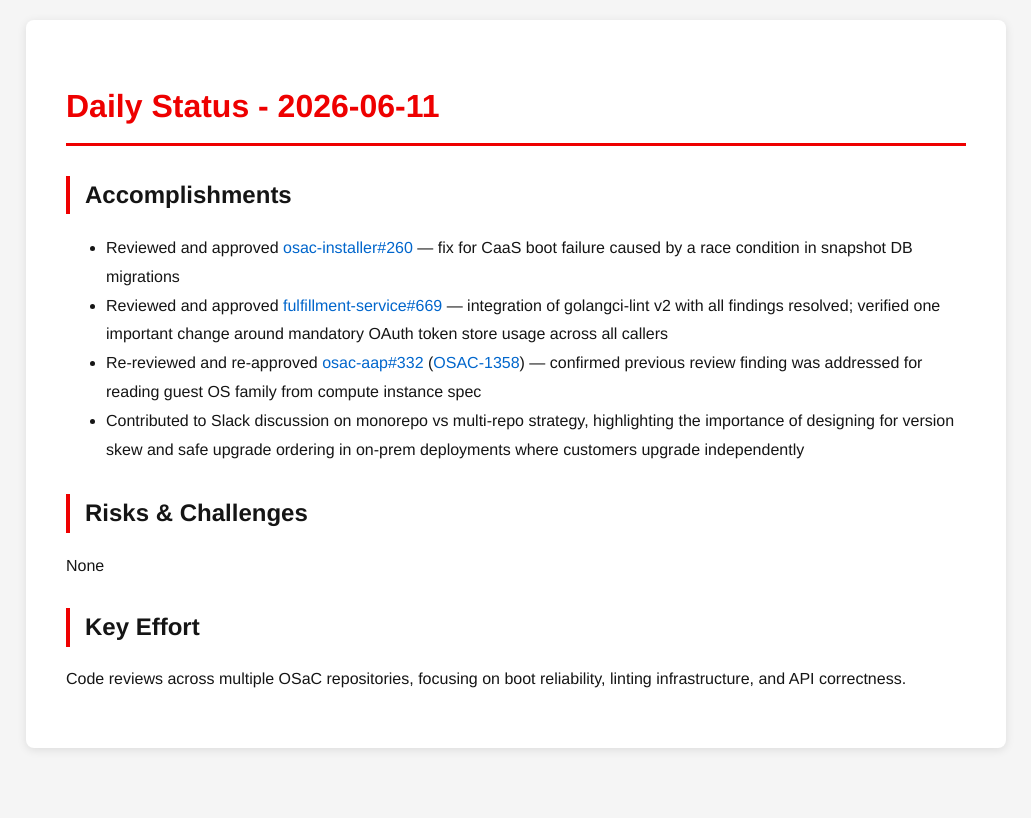
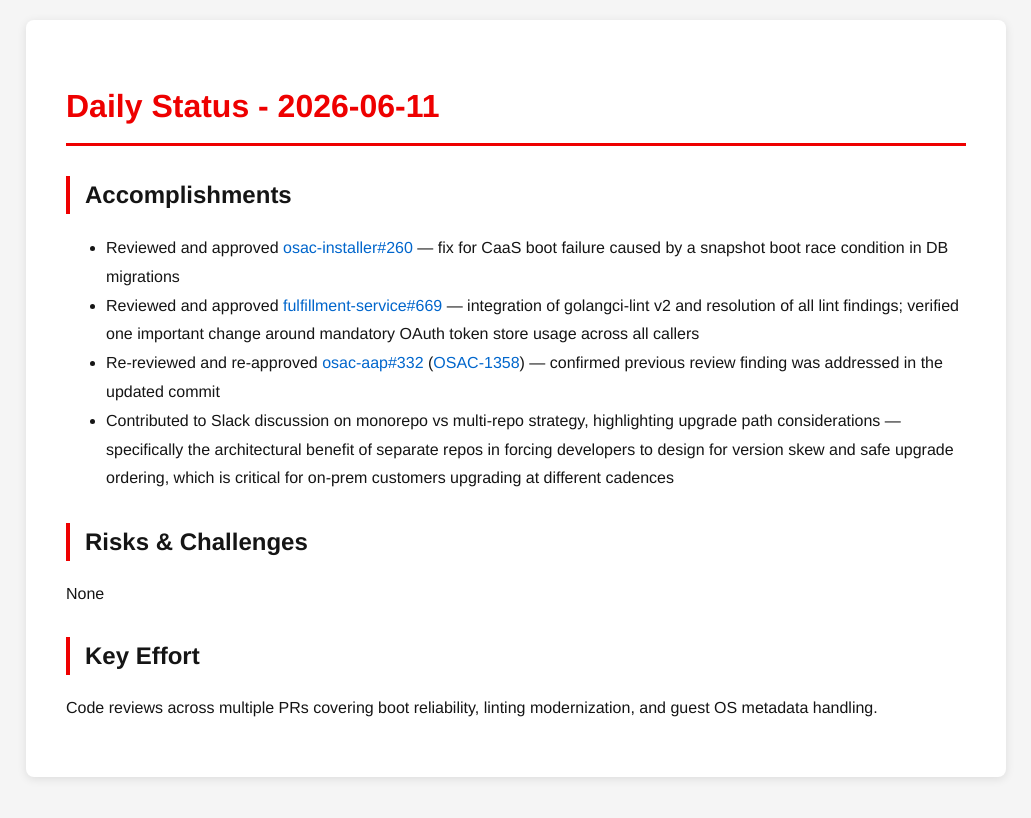
Before and after one commit to tzvatot/daily-status, a Jekyll site: the page built from 2026-06-11.md, in a window 1280 px wide. Shown: the top 818 px of the page, without its empty margins (124-1155 px from the left). Built offline with Jekyll 4.4.1, drawn with Linux system fonts in a browser that asks for light colours.

Commit message:
Daily status update - 2026-06-11

```diff
--- a/2026-06-11.md
+++ b/2026-06-11.md
@@ -7,13 +7,13 @@
 # Daily Status - 2026-06-11
 
 ## Accomplishments
-- Reviewed and approved [osac-installer#260](https://github.com/osac-project/osac-installer/pull/260) — fix for CaaS boot failure caused by a race condition in snapshot DB migrations
-- Reviewed and approved [fulfillment-service#669](https://github.com/osac-project/fulfillment-service/pull/669) — integration of golangci-lint v2 with all findings resolved; verified one important change around mandatory OAuth token store usage across all callers
-- Re-reviewed and re-approved [osac-aap#332](https://github.com/osac-project/osac-aap/pull/332) ([OSAC-1358](https://redhat.atlassian.net/browse/OSAC-1358)) — confirmed previous review finding was addressed for reading guest OS family from compute instance spec
-- Contributed to Slack discussion on monorepo vs multi-repo strategy, highlighting the importance of designing for version skew and safe upgrade ordering in on-prem deployments where customers upgrade independently
+- Reviewed and approved [osac-installer#260](https://github.com/osac-project/osac-installer/pull/260) — fix for CaaS boot failure caused by a snapshot boot race condition in DB migrations
+- Reviewed and approved [fulfillment-service#669](https://github.com/osac-project/fulfillment-service/pull/669) — integration of golangci-lint v2 and resolution of all lint findings; verified one important change around mandatory OAuth token store usage across all callers
+- Re-reviewed and re-approved [osac-aap#332](https://github.com/osac-project/osac-aap/pull/332) ([OSAC-1358](https://redhat.atlassian.net/browse/OSAC-1358)) — confirmed previous review finding was addressed in the updated commit
+- Contributed to Slack discussion on monorepo vs multi-repo strategy, highlighting upgrade path considerations — specifically the architectural benefit of separate repos in forcing developers to design for version skew and safe upgrade ordering, which is critical for on-prem customers upgrading at different cadences
 
 ## Risks & Challenges
 None
 
 ## Key Effort
-Code reviews across multiple OSaC repositories, focusing on boot reliability, linting infrastructure, and API correctness.
+Code reviews across multiple PRs covering boot reliability, linting modernization, and guest OS metadata handling.
```
